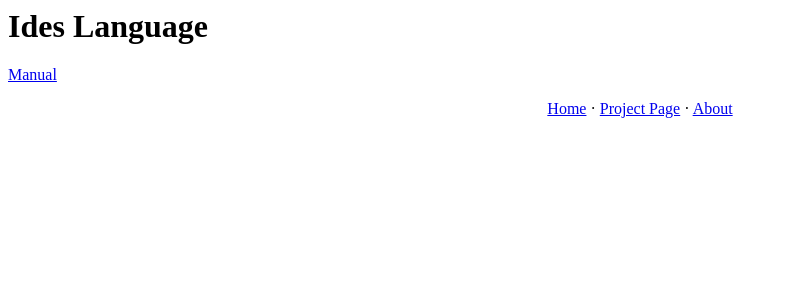
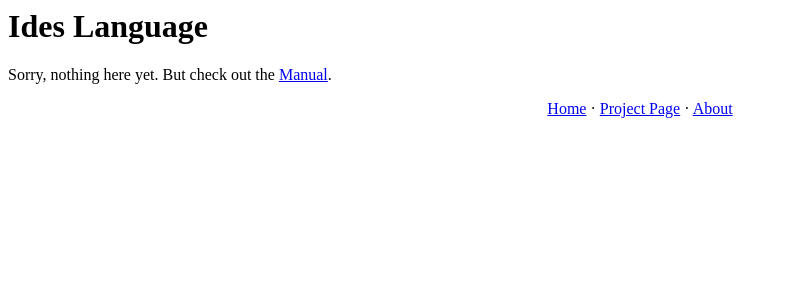
Before and after one commit to Ides-Language/ides-language.github.com, a Jekyll site: the page built from index.markdown, in a window 1280 px wide. Shown: the top 300 px of the page, without its empty margins (0-786 px from the left). Built offline with Jekyll 4.4.1, drawn with Linux system fonts in a browser that asks for light colours.

Commit message:
Updated index page

```diff
--- a/index.markdown
+++ b/index.markdown
@@ -3,4 +3,5 @@ layout: default
 title: Ides Language
 permalink: index.html
 ---
-[Manual](/manual.html)
+
+Sorry, nothing here yet. But check out the [Manual](/manual.html).
```
